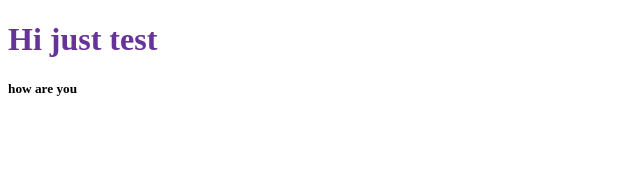
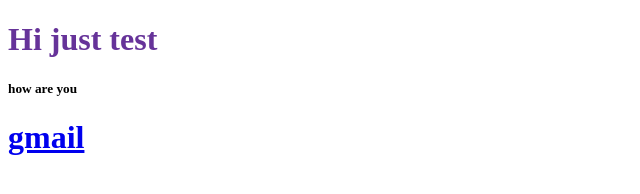
Before and after one commit to sayunkadir/my-second-repo, a plain HTML site: page index.html in a window 1280 px wide. Shown: the whole page, without its empty margins (0-640 px from the left). Drawn offline with Linux system fonts and the light colour scheme.

Commit message:
gmail add

```diff
--- a/index.html
+++ b/index.html
@@ -9,5 +9,6 @@
 <body>
     <h1>Hi just test</h1>
     <h5>how are you</h5>
+    <h1><a href="gmail.com">gmail</a></h1>
 </body>
 </html>
```
